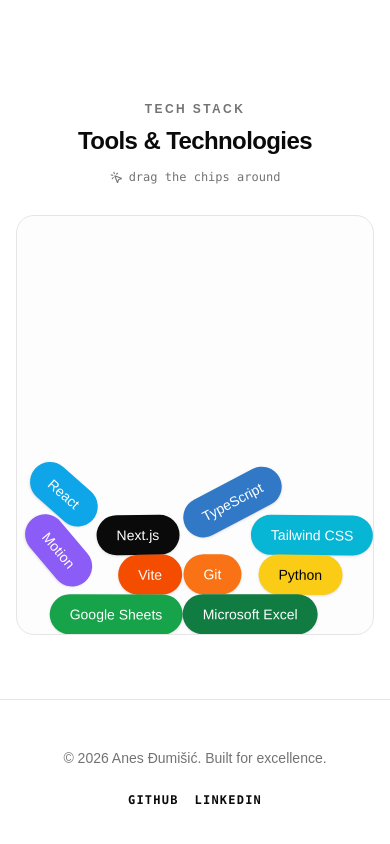
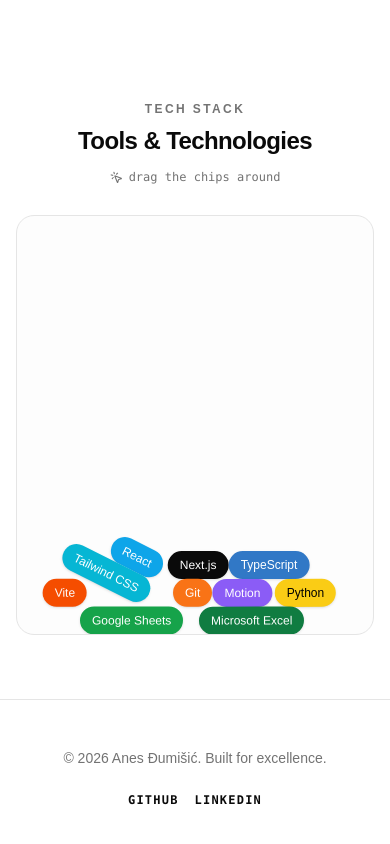
Before and after one commit to djuuuma/AnesPortfolio, a React (Vite) app: page / in a window 390 px wide. Shown: the part 1944-2788 px from the top of the page. Built offline with nearby package versions, Linux system fonts and the light colour scheme.

Commit message:
Fixed mobile view tech stack and cv button

```diff
--- a/src/App.tsx
+++ b/src/App.tsx
@@ -121,18 +121,19 @@
           <Button
             variant="outline"
             size="sm"
-            className="hidden sm:flex gap-1.5"
-            asChild
-          >
+            nativeButton={false}
+            className="hidden sm:inline-flex gap-1.5"
+            render={
               <a
                 href="https://www.linkedin.com/in/anes-djumisic/"
                 target="_blank"
                 rel="noopener noreferrer"
                 title="View LinkedIn profile"
+              />
+            }
           >
             <FileText size={15} />
             CV
-            </a>
           </Button>
 
           {/* Mobile hamburger */}
--- a/src/components/SkillsPlayground.tsx
+++ b/src/components/SkillsPlayground.tsx
@@ -2,17 +2,21 @@
 import { Gravity, MatterBody } from "@/components/ui/gravity";
 
 // Colours use hackathon: CSS variant — no JS context needed.
+// Positions are tuned so chips never spawn outside walls or overlapping each
+// other on narrow mobile canvases (~290–330px wide). Edge chips are pulled
+// inward and rows are y-staggered enough to clear chip height even on small
+// screens, avoiding violent Matter.js collision-resolution at startup.
 const skills = [
-  { label: "React",           x: "18%", y: "8%",  angle: -6, color: "bg-[#0ea5e9] text-white hackathon:bg-foreground hackathon:text-background" },
-  { label: "Next.js",         x: "38%", y: "5%",  angle: 4,  color: "bg-foreground text-background" },
-  { label: "TypeScript",      x: "62%", y: "8%",  angle: -4, color: "bg-[#3178C6] text-white hackathon:bg-foreground hackathon:text-background" },
-  { label: "Tailwind CSS",    x: "82%", y: "10%", angle: 8,  color: "bg-[#06b6d4] text-white hackathon:bg-foreground hackathon:text-background" },
-  { label: "Motion",          x: "12%", y: "28%", angle: 5,  color: "bg-[#8b5cf6] text-white hackathon:bg-foreground hackathon:text-background" },
-  { label: "Vite",            x: "32%", y: "32%", angle: -8, color: "bg-primary text-primary-foreground" },
-  { label: "Git",             x: "55%", y: "30%", angle: 6,  color: "bg-[#f97316] text-white hackathon:bg-foreground hackathon:text-background" },
-  { label: "Python",          x: "78%", y: "32%", angle: -3, color: "bg-[#facc15] text-black hackathon:bg-foreground hackathon:text-background" },
-  { label: "Google Sheets",   x: "28%", y: "55%", angle: 2,  color: "bg-[#16a34a] text-white hackathon:bg-foreground hackathon:text-background" },
-  { label: "Microsoft Excel", x: "65%", y: "55%", angle: -5, color: "bg-[#107c41] text-white hackathon:bg-foreground hackathon:text-background" },
+  { label: "React",           x: "22%", y: "6%",  angle: -6, color: "bg-[#0ea5e9] text-white hackathon:bg-foreground hackathon:text-background" },
+  { label: "Next.js",         x: "45%", y: "14%", angle: 4,  color: "bg-foreground text-background" },
+  { label: "TypeScript",      x: "70%", y: "6%",  angle: -4, color: "bg-[#3178C6] text-white hackathon:bg-foreground hackathon:text-background" },
+  { label: "Tailwind CSS",    x: "30%", y: "24%", angle: 8,  color: "bg-[#06b6d4] text-white hackathon:bg-foreground hackathon:text-background" },
+  { label: "Motion",          x: "62%", y: "26%", angle: 5,  color: "bg-[#8b5cf6] text-white hackathon:bg-foreground hackathon:text-background" },
+  { label: "Vite",            x: "20%", y: "40%", angle: -8, color: "bg-primary text-primary-foreground" },
+  { label: "Git",             x: "48%", y: "44%", angle: 6,  color: "bg-[#f97316] text-white hackathon:bg-foreground hackathon:text-background" },
+  { label: "Python",          x: "75%", y: "42%", angle: -3, color: "bg-[#facc15] text-black hackathon:bg-foreground hackathon:text-background" },
+  { label: "Google Sheets",   x: "32%", y: "60%", angle: 2,  color: "bg-[#16a34a] text-white hackathon:bg-foreground hackathon:text-background" },
+  { label: "Microsoft Excel", x: "65%", y: "60%", angle: -5, color: "bg-[#107c41] text-white hackathon:bg-foreground hackathon:text-background" },
 ];
 
 export default function SkillsPlayground() {
@@ -40,7 +44,7 @@
               angle={skill.angle}
             >
               <div
-                className={`select-none whitespace-nowrap rounded-full px-5 py-2.5 text-sm sm:text-base md:text-lg font-medium shadow-sm hover:cursor-grab active:cursor-grabbing ${skill.color}`}
+                className={`select-none whitespace-nowrap rounded-full px-3 py-1.5 text-xs sm:px-5 sm:py-2.5 sm:text-base md:text-lg font-medium shadow-sm hover:cursor-grab active:cursor-grabbing ${skill.color}`}
               >
                 {skill.label}
               </div>
```
Lines whose indentation alone changed are shown as unchanged.
